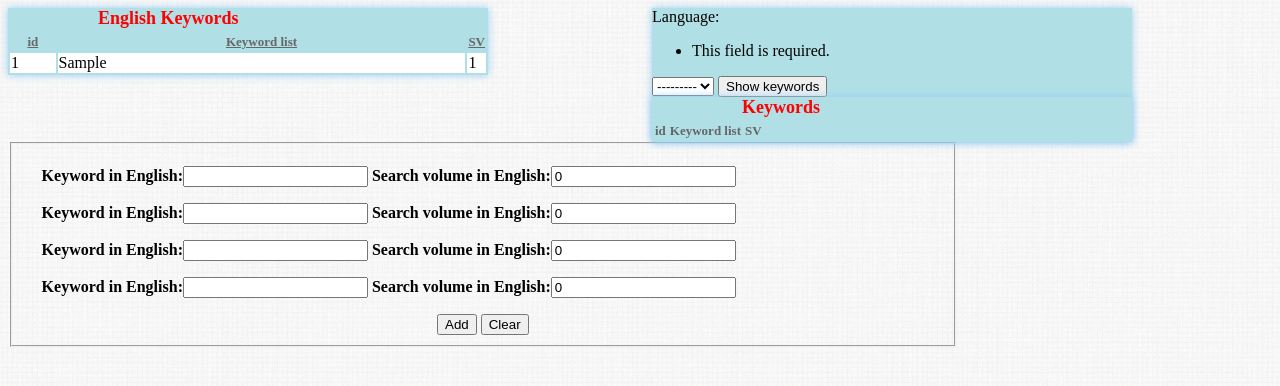
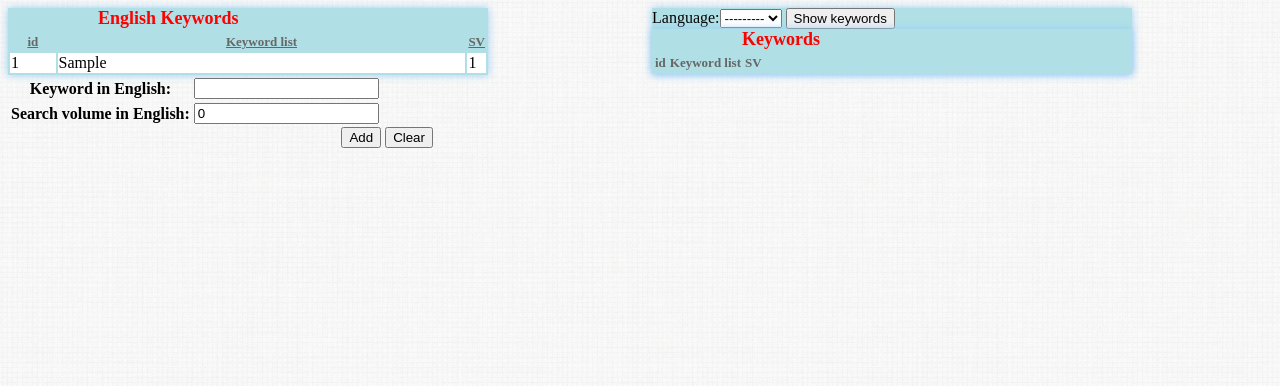
Before and after one commit to danibudi/tld_keywords_tool, a Django app: page /home/ in a window 1280 px wide. Shown: the top 386 px of the page. Run offline with Django 3.2, Linux system fonts and the light colour scheme; tables that the repository leaves empty hold one stand-in row (values such as "Sample post"); lists and menus that the app fills with data are empty; parts of the project's set-up code (start-up, migrations or seed data) failed here and were passed over.

Commit message:
form and formset in home page

```diff
--- a/kwt/kwt/templates/st.html
+++ b/kwt/kwt/templates/st.html
@@ -48,8 +48,8 @@ Keywords
             </tbody>
         </table>
         </div>
-        <div class="tkw" style="margin-left: 10em;" id="kwordslist">
-            <form name="form_lang" action="" method="post">{% csrf_token %}
+        <div class="tkw" name="lang_sub" style="margin-left: 10em;" id="kwordslist">
+            <form name="form_lang" action="" method="post" enctype="multipart/form-data">{% csrf_token %}
                 {{ form_lang.management_form }}
                 {{ form_lang.as_table }}
                 <input type="submit" name="lang_sub" value="Show keywords" />
@@ -81,26 +81,21 @@ Keywords
     </div>
 
     <div id="kwords">
-        <fieldset style='width:60%;' method="post" accept-charset="utf-8">{% csrf_token %}
-            {% for field in formset %}
-                {% if field.errors %}
-                    <div class="fieldWrapper" style="float:left;width:95%;margin:0 0 16px 0;">
-                        <p style='margin-left:10px; float: left; font-weight: bold; width:900px;'>{{ field.label_tag }}
-                        <a style='background-color:#ff9393;float:right;margin:0 0 0 5px;'>
-                        {{ field }}</a>
-                        </p>
-                {% else %}
-                    <div class="fieldWrapper" style='margin-left:1.1em!important;'>
-                        <p style='font-weight: bold;width: 900px;'>{{ field.label_tag }}
-                        <a style='width: 250px'>{{ field }}</a></p>
-                {% endif %}
-                    </div>
+        <form name='nc_sub' style='width:60%;' action="" method="post" accept-charset="utf-8">{% csrf_token %}
+
+        {{ formset.management_form }}
+        <table>
+            {% for form in formset %}
+            {{ form }}
             {% endfor %}
-            <div  style='text-align:center; _margin-top:12em'>
+        </table>
+<div  style='text-align:center; _margin-top:12em'>
                 <input class="ContactSubButton"  type="submit" name="nc_sub" value="Add"/>
                 <input class="ContactSubButton"  type="submit" name="nc_clr" value="Clear"/>
             </div>
-        </fieldset>
+</form>
+
+
     </div>
 </div>
 </body>
--- a/kwt/kwt/views.py
+++ b/kwt/kwt/views.py
@@ -1,24 +1,17 @@
-from django.shortcuts import render_to_response, redirect
-from django.core.context_processors import csrf
-from django.views.decorators.csrf import csrf_exempt, csrf_protect
-from django.template.context import Context, RequestContext
-from django.contrib.auth.models import Group, User
-from django.shortcuts import render
-from django.http import HttpResponseRedirect
-from models import Keyword, Tld, Language, Kw_sv_language
-from forms import KeywordForm, KeywordListForm, KeywordTldForm, LanguageForm, LanguagesAllForm
+from django.shortcuts import render_to_response
+from django.views.decorators.csrf import csrf_exempt
+from django.template.context import RequestContext
+from models import Keyword, Tld, Kw_sv_language
+from forms import KeywordForm, LanguageForm, LanguagesAllForm
 from django.forms.formsets import formset_factory
 from namecheap_api import namecheap_domains_check
-import unittest
-from settings import LANGUAGES
-
 
 
 def tld_flag(k, tld_all, namecheap_domains, uid):
-    for t in tld_all:
-        url = k + '.' + t
-        b = namecheap_domains.get(url)
-        yield t, b, uid.next()
+    for tld in tld_all:
+        url = k + '.' + tld
+        kw = namecheap_domains.get(url)
+        yield tld, kw, uid.next()
 
 
 @csrf_exempt
@@ -26,30 +19,34 @@ def home(request):
     kw_language = None
     language = None
     kwords_all = Keyword.objects.all()
-    form_lang = LanguagesAllForm(request.POST, prefix='pfix')
-    if request.method == 'POST'  and 'lang_sub' in request.POST:
-        if form_lang.is_valid():
-            try:
-                language = form_lang.cleaned_data['language']
+    form = KeywordForm(request.POST)
+    KeywordFormSet = formset_factory(KeywordForm)
+    if request.method == 'POST':
+        if 'nc_sub' in request.POST:
+            formset = KeywordFormSet(request.POST)
+            if formset.is_valid():
+                for form1 in formset:
+                    form1.save()
+        else:
+            formset = KeywordFormSet()
+        if 'lang_sub' in request.POST:
+            form_lang = LanguagesAllForm(request.POST)
+            if form_lang.is_valid():
                 try:
-                    kw_language = Kw_sv_language.objects.filter(language=language)
+                    language = form_lang.cleaned_data['language']
+                    try:
+                        kw_language = Kw_sv_language.objects.filter(
+                            language=language)
+                    except:
+                        kw_language = None
                 except:
-                    kw_language = None
-            except:
-                language = ''
-    form = KeywordForm()
-    KeywordFormSet = formset_factory(KeywordForm, extra=4)
-    formset = KeywordFormSet()
-    print 43, formset.is_valid(), 44, formset.errors
-    if request.method == 'POST'  and 'nc_sub' in request.POST:
-        if formset.is_valid():
-            print 46, 'valid'
+                    language = ''
         else:
-            print 47, 'no valid', formset.errors
-    if form.is_valid():
-        kw_english = form.cleaned_data['kw_english']
-        sv_english = form.cleaned_data['sv_english']
-        form.save()
+            form_lang = LanguagesAllForm()
+    else:
+        formset = KeywordFormSet()
+        form_lang = LanguagesAllForm()
+
     if request.GET.get('sort') == "id" or not 'sort' in request.GET:
         kwords_all = kwords_all
     if request.GET.get('sort') == "alphabetic":
@@ -58,8 +55,8 @@ def home(request):
         kwords_all = Keyword.objects.order_by('sv_english')
     return render_to_response(
         'st.html',
-        dict(formset=formset,
-             form=form, form_lang=form_lang, kw_language=kw_language, language=language,
+        dict(formset=formset, language=language,
+             form=form, form_lang=form_lang, kw_language=kw_language,
              kwords_all=kwords_all, context_instance=RequestContext(request)))
 
 
```
